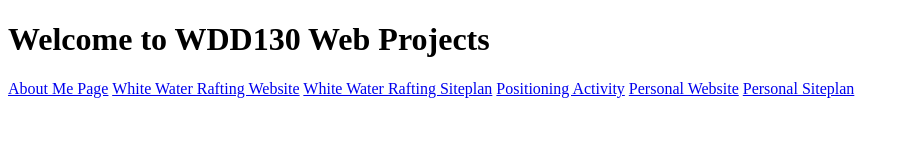
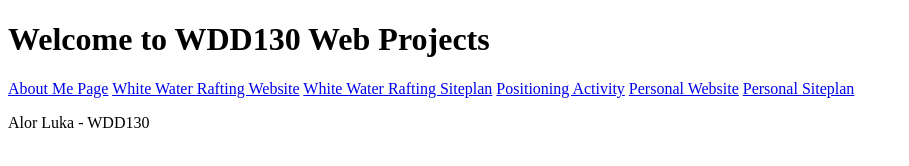
Before and after one commit to AlorLuka/wdd130, a plain HTML site: page index.html in a window 1280 px wide. Shown: the whole page, without its empty margins (0-909 px from the left). Drawn offline with Linux system fonts and the light colour scheme.

Commit message:
Added a paragraph to the homepage

```diff
--- a/index.html
+++ b/index.html
@@ -16,6 +16,7 @@
   <a href="#">Personal Website</a>
   <a href="#">Personal Siteplan</a>
 </nav>
+<p>Alor Luka - WDD130</p>
 
 </body>
 </html>
```
